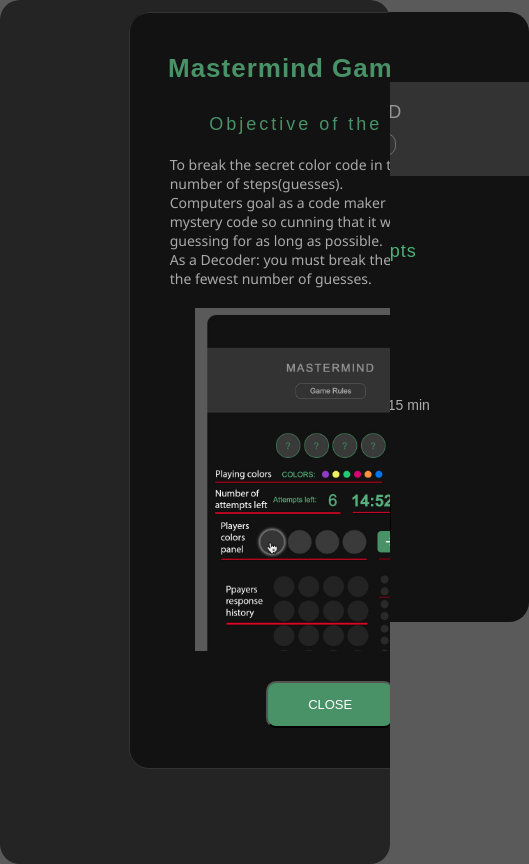
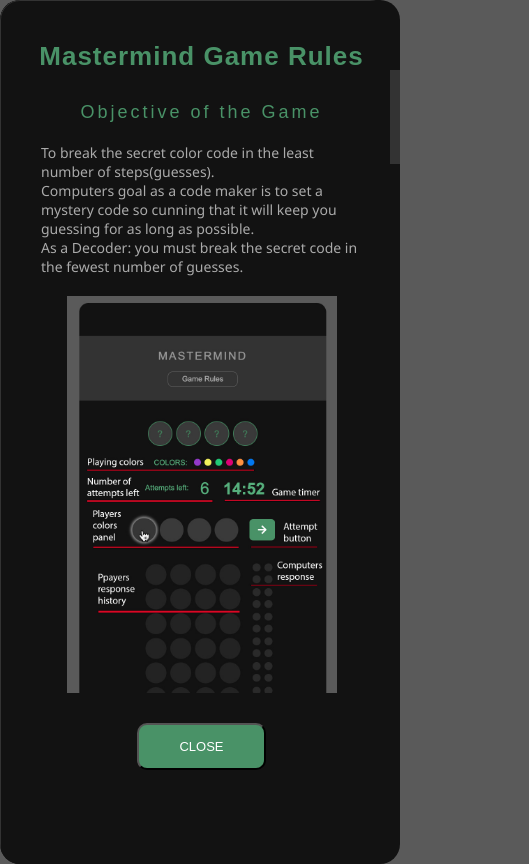
Before and after one commit to DariaSidorko/mastermind-game, a plain HTML site: page index.html in a window 390 px wide. Both pictures are taken after a click on the button "Game Rules". Shown: the whole page, 529 px wide, since content can reach past the window. Drawn offline with Linux system fonts and the light colour scheme.

Commit message:
Media query update

```diff
--- a/style.css
+++ b/style.css
@@ -568,3 +568,24 @@ font-size: 40px;
 padding-right: 10px;
 min-width: 15px;
 }
+
+
+/* phone styles */
+@media screen and (max-width: 479px) {
+  .main{
+    margin: 0;
+    min-height: 100vh;
+  }
+
+  .modal-content {
+    margin: 0%;
+    min-height: 70vh;
+  }
+
+  .settings-modal-content{
+    margin: 0%;
+    min-height: 100vh;
+    max-height: 100vh;
+  }
+
+  }
```
Also changed, not shown: index.html (+16 -7 lines), 1 other file.
